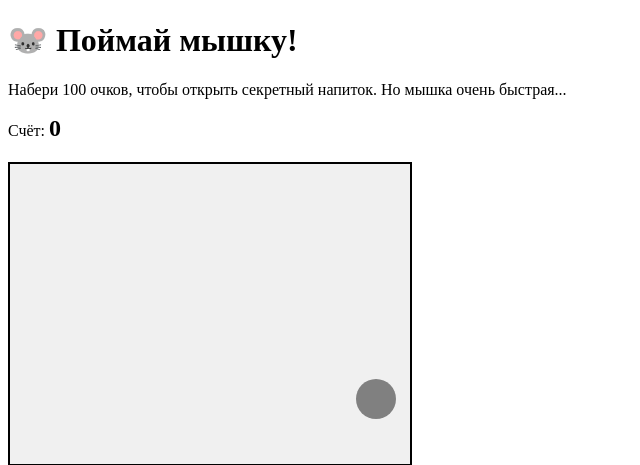
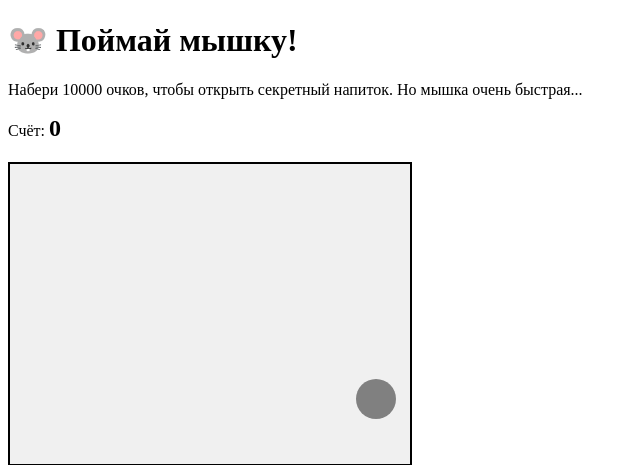
Before and after one commit to WanEclipse/projectWeb, a Flask app: page /play in a window 1280 px wide. Shown: the top 465 px of the page, without its empty margins (0-640 px from the left). Run offline with Flask 3, Linux system fonts and the light colour scheme.

Commit message:
Update score requirement to unlock secret drink
Increase required score to 10000

```diff
--- a/templates/game.html
+++ b/templates/game.html
@@ -11,7 +11,7 @@
 </head>
 <body>
     <h1>🐭 Поймай мышку!</h1>
-    <p>Набери 100 очков, чтобы открыть секретный напиток. Но мышка очень быстрая...</p>
+    <p>Набери 10000 очков, чтобы открыть секретный напиток. Но мышка очень быстрая...</p>
     <p>Счёт: <span id="score">0</span></p>
     <div id="game-area">
         <div id="mouse"></div>
@@ -39,7 +39,7 @@
             score++;
             scoreSpan.textContent = score;
             moveMouse();
-            if (score >= 100) {
+            if (score >= 10000) {
                 msg.innerHTML = '🎉 Ура! Ты поймал 100 мышек! Секретный напиток твой.';
                 document.cookie = "game_won=1; path=/";
                 fetch('/flag')
```
